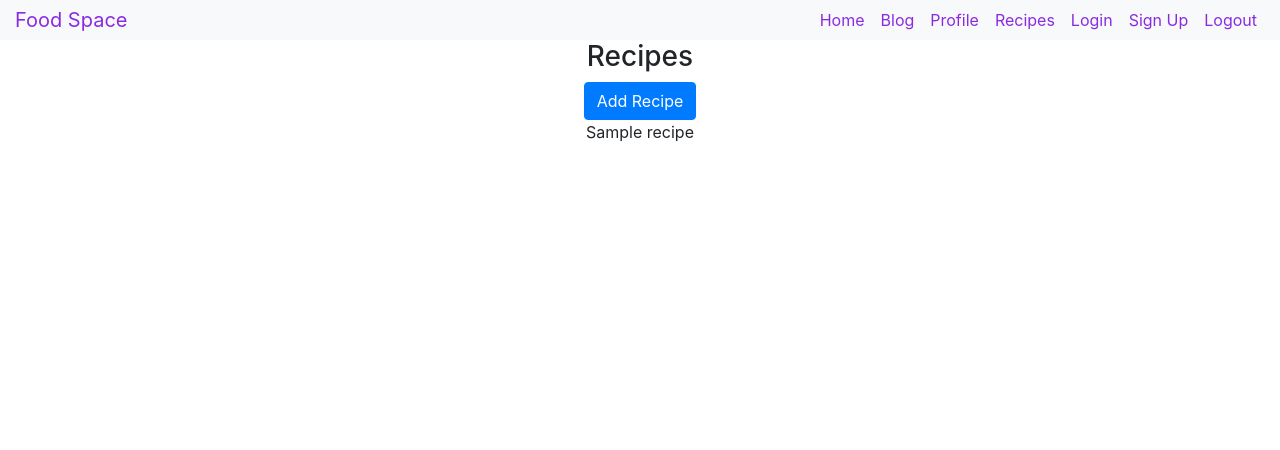
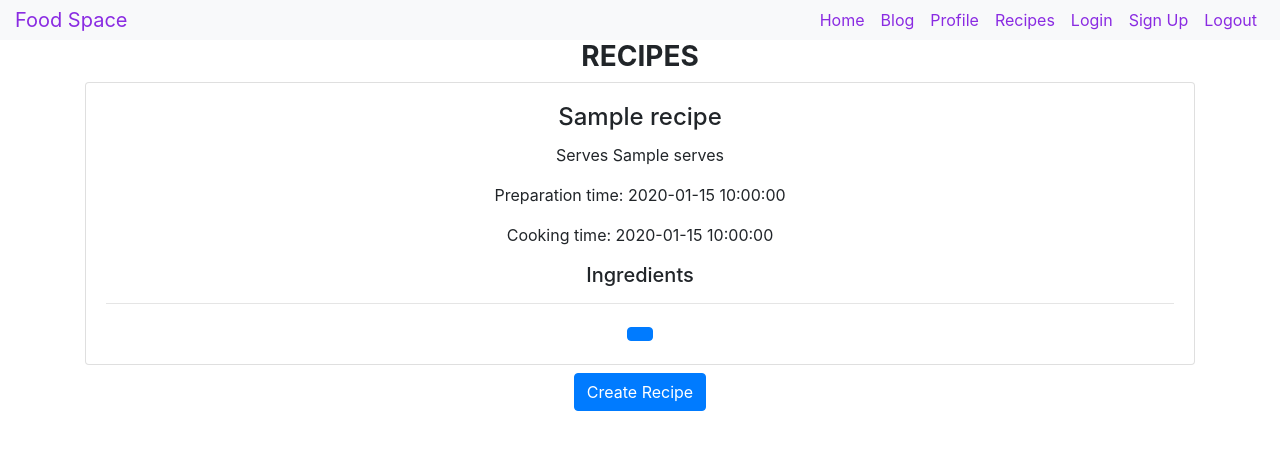
Before and after one commit to Code-Institute-Submissions/Mikew1999-recipe-blog, a Flask app: page /recipes in a window 1280 px wide. Shown: the top 450 px of the page. Run offline with Flask 2, Linux system fonts and the light colour scheme; a database or web service that is not in the repository returns one stand-in record (values such as "Sample title"); some libraries are stand-ins or nearby versions.

Commit message:
created cards to contain recipe information

```diff
--- a/app.py
+++ b/app.py
@@ -67,12 +67,6 @@ def register():
     return render_template("signup.html")
 
 
-@app.route("/recipes")
-def recipess():
-    recipes = mongo.db.recipes.find()
-    return render_template("recipes.html", recipes=recipes)
-
-
 @app.route("/login", methods=["GET", "POST"])
 def login():
     if request.method == "POST":
@@ -106,6 +100,29 @@ def profile(username):
     return redirect(url_for("login"))
 
 
+@app.route("/recipes")
+def recipe():
+    recipes = mongo.db.recipes.find()
+    return render_template("recipes.html", recipes=recipes)
+
+
+@app.route("/addrecipe", methods=["GET", "POST"])
+def addrecipe():
+    if request.method == "POST":
+        recipes = mongo.db.recipes.find()
+        recipe = {
+            "recipeName": request.form.get("recipeName"),
+            "serves": request.form.get("serves"),
+            "ingredient": request.form.get("ingredientName"),
+            "quantity": request.form.get("quantity"),
+            "units": request.form.get("unit")
+        }
+
+        mongo.db.recipes.insert_one(recipe)
+
+    return render_template("recipes.html", recipes=recipes)
+
+
 @app.route("/logout")
 def logout():
     session.pop("user")
--- a/static/css/style.css
+++ b/static/css/style.css
@@ -1,12 +1,14 @@
+.uppercase {
+    text-transform: uppercase;
+}
+
 .grey-bg {
     background-color: rgb(244, 232, 255);
 }
 
-
 .navbar {
     padding: 0!important;
 }
-
 
 .navbar-brand, .nav-link {
     color: blueviolet!important;
--- a/static/js/scripts.js
+++ b/static/js/scripts.js
@@ -1,25 +1,24 @@
-// Makes copy of ingredients section
-var $ingredientClone = $('#ingredients').children().clone();
-function addIngredient() {
-    // adds another ingredient section for user to add another ingredient
-    $('#ingredients').append($ingredientClone.slice(0,2))
-}
-
 // add recipe button
-function addRecipeButton() {
+function createRecipeButton() {
     // shows recipe form
     $('#add-recipe-card').removeClass('hide');
     // hides add recipe button
-    $('#add-recipe').addClass('hide');
+    $('#create-recipe').addClass('hide');
+}
+
+function addIngredient() {
+    // adds another ingredient section for user to add another ingredient
+
 }
 
 // close button, closes recipe form
 function hide() {
     $('#add-recipe-card').addClass('hide');
-    $('#add-recipe').removeClass('hide');
+    $('#create-recipe').removeClass('hide');
 }
 
+// adds more steps to recipe form
 function moreSteps() {
     $('.more-steps').removeClass('hide');
-    $('.more-steps-button').pop();
+    $('.more-steps-button').toggle();
 }
--- a/templates/base.html
+++ b/templates/base.html
@@ -37,7 +37,7 @@
                             <a class="nav-link" href="">Profile</a>
                         </li>
                         <li class="nav-item">
-                            <a class="nav-link" href="{{ url_for('recipess') }}"> Recipes</a>
+                            <a class="nav-link" href="{{ url_for('recipe') }}"> Recipes</a>
                         </li>
                         <li class="nav-item">
                             <a class="nav-link" href="{{ url_for('login') }}"> Login</a>
--- a/templates/recipes.html
+++ b/templates/recipes.html
@@ -1,18 +1,49 @@
 {% extends "base.html" %}
 {% block content %}
 
-<h3 class="text-center">Recipes</h3>
+<h3 class="text-center uppercase"><strong>Recipes</strong></h3>
+
+
+
+<div class="container">
+    {% for recipe in recipes %}
+    <div class="row">
+        <div class="col">
+            <div class="card text-center mb-2">
+                <div class="card-body">
+                    <!-- Recipe Name -->
+                    <h4 class="card-title">{{ recipe.recipeName }}</h4>
+
+                    <!-- Serves -->
+                    <p class="card-text">Serves {{ recipe.serves }}</p>
+
+                    <!-- Prep time -->
+                    <p>Preparation time: {{ recipe.prepTime }}</p>
+
+                    <!-- Cooking time -->
+                    <p>Cooking time: {{ recipe.cookingTime }}</p>
+
+                    <h5 class="card-title">Ingredients</h5>
+                    <hr>
+                    <a href="#" class="btn btn-primary"></a>
+                </div>
+            </div>
+        </div>
+    </div>
+    {% endfor %}
+</div>
 
 <!--Create recipe button-->
 <div class="text-center">
-    <button type="button" onclick="addRecipeButton()" class="btn btn-primary" id="add-recipe">Add Recipe</button>
+    <button type="button" onclick="createRecipeButton()" class="btn btn-primary" id="create-recipe">Create
+        Recipe</button>
 </div>
 
 <div id="add-recipe-card" class="card hide position-relative" data-closable="
 slide-out-right">
     <div class="card-body">
         <!--Add Recipe Form-->
-        <form method="POST" action="#">
+        <form method="POST" action="{{ url_for('addrecipe') }}">
 
             <button type="button" aria-label="Close" onclick="hide()" class="close position-absolute">&times;</button>
 
@@ -72,7 +103,8 @@ slide-out-right">
                 <label for="step5">Step 5</label>
                 <input class="form-control" name="step5" type="text">
 
-                <button onclick="moreSteps()" class="btn btn-sm btn-primary more-steps-button" type="button">More Steps</button>
+                <button onclick="moreSteps()" class="btn btn-sm btn-primary more-steps-button" type="button">More
+                    Steps</button>
 
                 <div class="hide more-steps">
                     <label for="step6">Step 6</label>
@@ -96,13 +128,11 @@ slide-out-right">
                 <br>
                 <br>
                 <!--Submit Button-->
-                <input class="btn btn-primary" type="submit" value="Upload recipe">
+                <input class="btn btn-primary" type="submit" value="Add recipe">
             </div>
         </form>
     </div>
 </div>
 
 
-<p class="text-center uppercase">{{ recipes[0].recipeName }}</p>
-
 {% endblock %}
```
